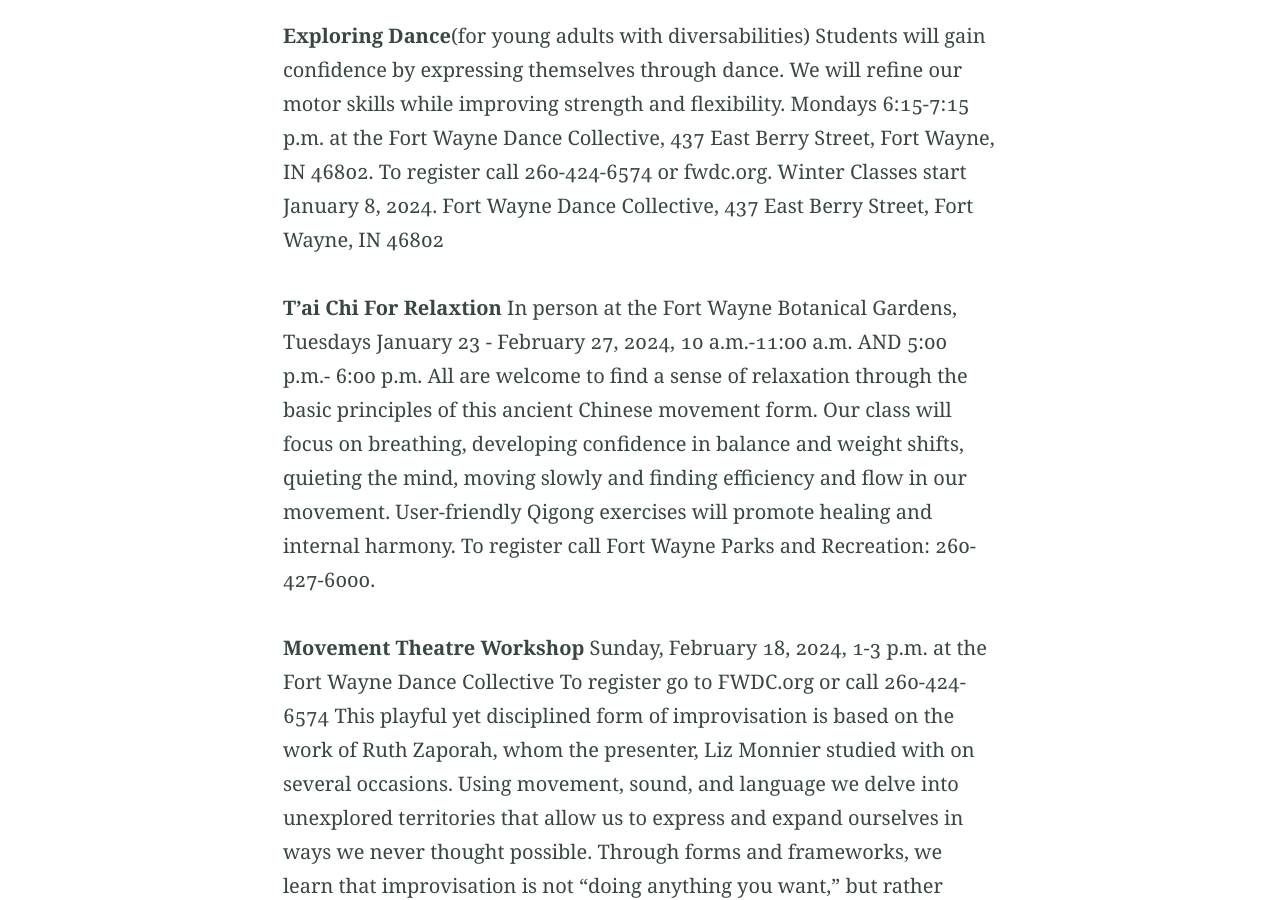
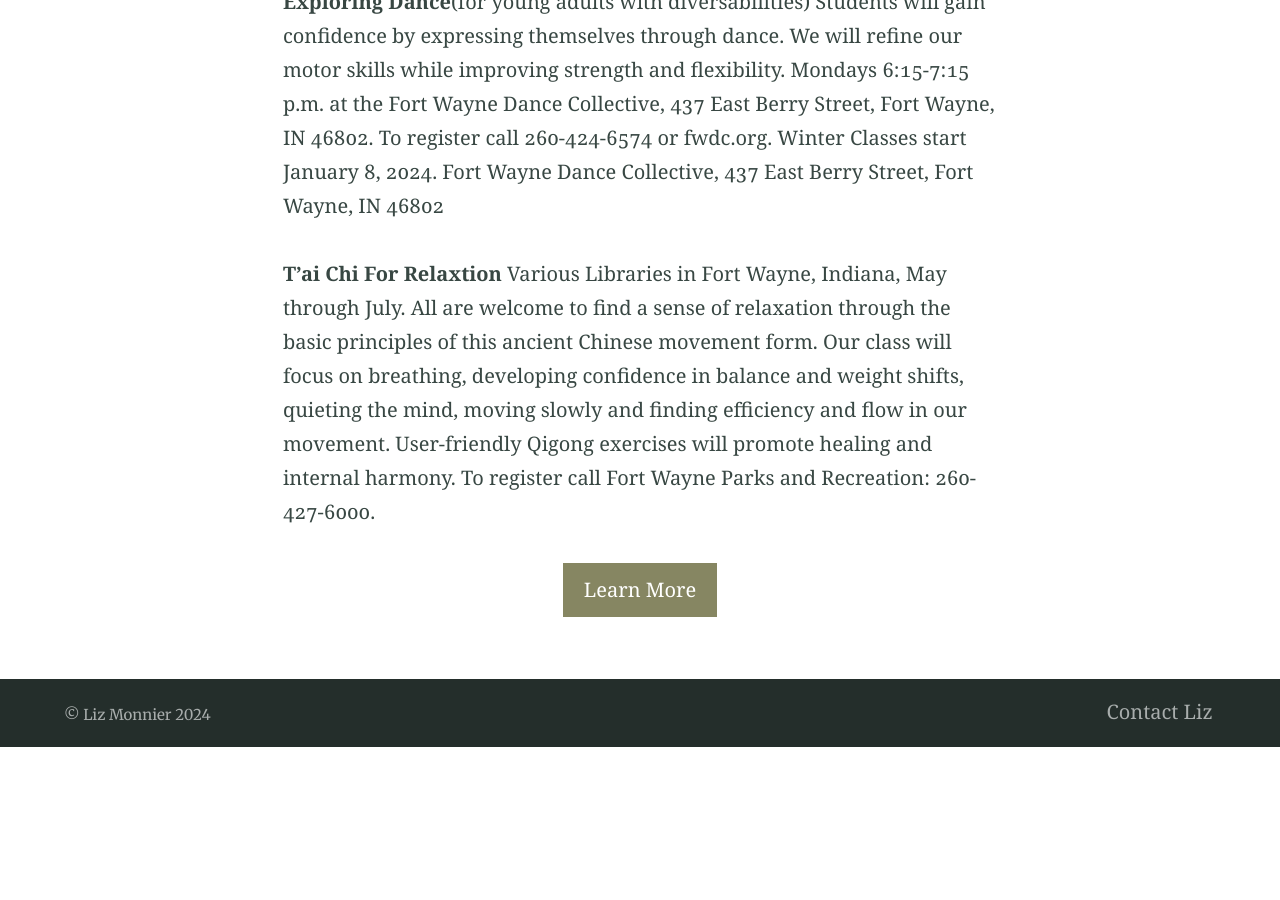
Before and after one commit to monnierliz/monnierliz.github.io, a Jekyll site: the page built from index.md, in a window 1280 px wide and 900 px high, scrolled down 4618 px. Built offline with Jekyll 4.4.1, drawn with Linux system fonts in a browser that asks for light colours; after the commit the page ends 5365 px from its top, so only the background shows below that; some of the changed text lies outside the part shown.

Commit message:
Update index.md
Update class schedule

```diff
--- a/index.md
+++ b/index.md
@@ -48,8 +48,8 @@ Bones for Life® processes help us to understand more about ourselves. When we b
 A Bones for Life® four-class series with Liz Monnier
 
 “The Movement Answer for Bone Strength and Weight Bearing Posture”
-Hips and Knees Part Continues  A Four Class Bones for Life® Series with Liz on Zoom**
-April 4, 9, 18, 25
+Head to Toe  A Four Class Bones for Life® Series with Liz on Zoom**
+May 9, 16, 23, 30
 12:00 noon – 1:00 p.m. (Eastern Standard Time) On Zoom
 Can’t make this time? No worries, classes will be recorded and available for 2 weeks.
 (Although recordings are not interactive, it does allow for flexibility for participation on your own time. I encourage you to do this if you are unable to make the Thursday noon (EST) class.)
@@ -80,17 +80,8 @@ Students will gain confidence by expressing themselves through dance. We will re
 Fort Wayne Dance Collective, 437 East Berry Street, Fort Wayne, IN 46802
 
 **T'ai Chi For Relaxtion**
-In person at the Fort Wayne Botanical Gardens, Tuesdays January 23 - February 27, 2024, 10 a.m.-11:00 a.m. AND 5:00 p.m.- 6:00 p.m. All are welcome to find a sense of relaxation through the basic principles of this ancient Chinese movement form.  Our class will focus on breathing, developing confidence in balance and weight shifts, quieting the mind, moving slowly and finding efficiency and flow in our movement. User-friendly Qigong exercises will promote healing and internal harmony. To register call Fort Wayne Parks and Recreation: 260-427-6000.
-
-**Movement Theatre Workshop**
-Sunday, February 18, 2024, 1-3 p.m. at the Fort Wayne Dance Collective
-To register go to FWDC.org or call 260-424-6574
-This playful yet disciplined form of improvisation is based on the work of Ruth Zaporah, whom the presenter, Liz Monnier studied with on several occasions. Using movement, sound, and language we delve into unexplored territories that allow us to express and expand ourselves in ways we never thought possible. Through forms and frameworks, we learn that improvisation is not “doing anything you want,” but rather choosing with intent and understanding how you are going to participate with what is going on around you.
+Various Libraries in Fort Wayne, Indiana, May through July. All are welcome to find a sense of relaxation through the basic principles of this ancient Chinese movement form.  Our class will focus on breathing, developing confidence in balance and weight shifts, quieting the mind, moving slowly and finding efficiency and flow in our movement. User-friendly Qigong exercises will promote healing and internal harmony. To register call Fort Wayne Parks and Recreation: 260-427-6000.
 
 
-**Bones for Life®**
-In Person at the Fort Wayne Botanical Gardens, Tuesdays 5:00-6:00 p.m. March 5- 26 (registration deadline; February 27)
-AND April 16-May 7, 2024,registration deadline April 9)
-To register call Fort Wayne Parks and Recreation: 260-427-6000.
 
 <p style="text-align: center;">{% include button.html text="Learn More" link="/services" %}</p>
```
